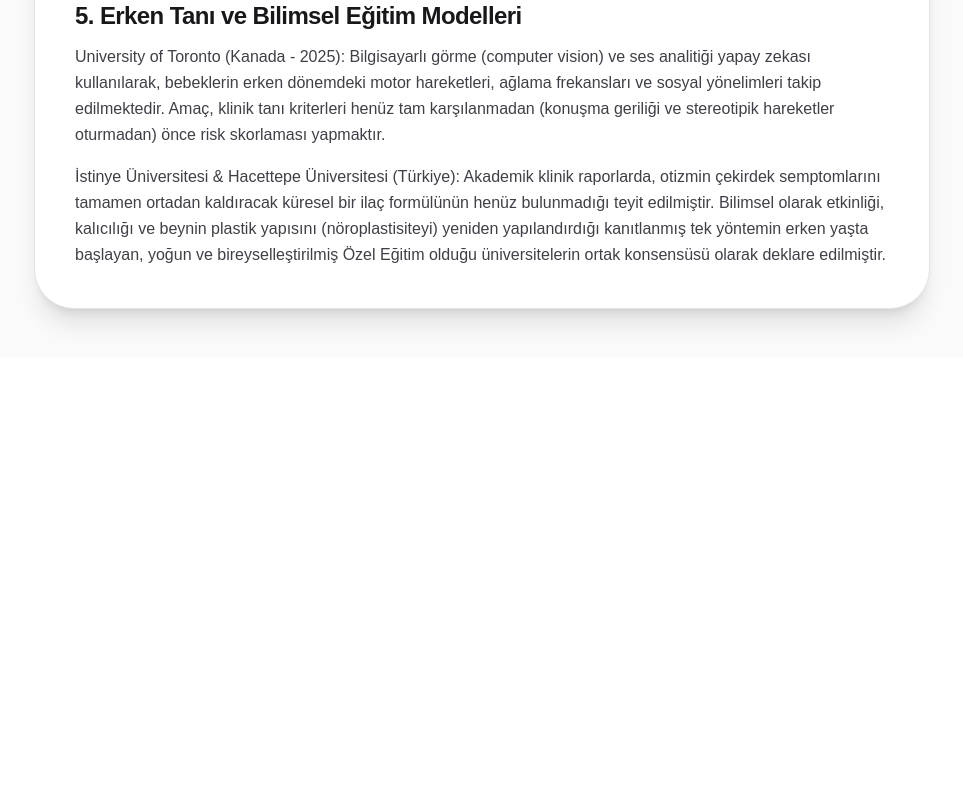
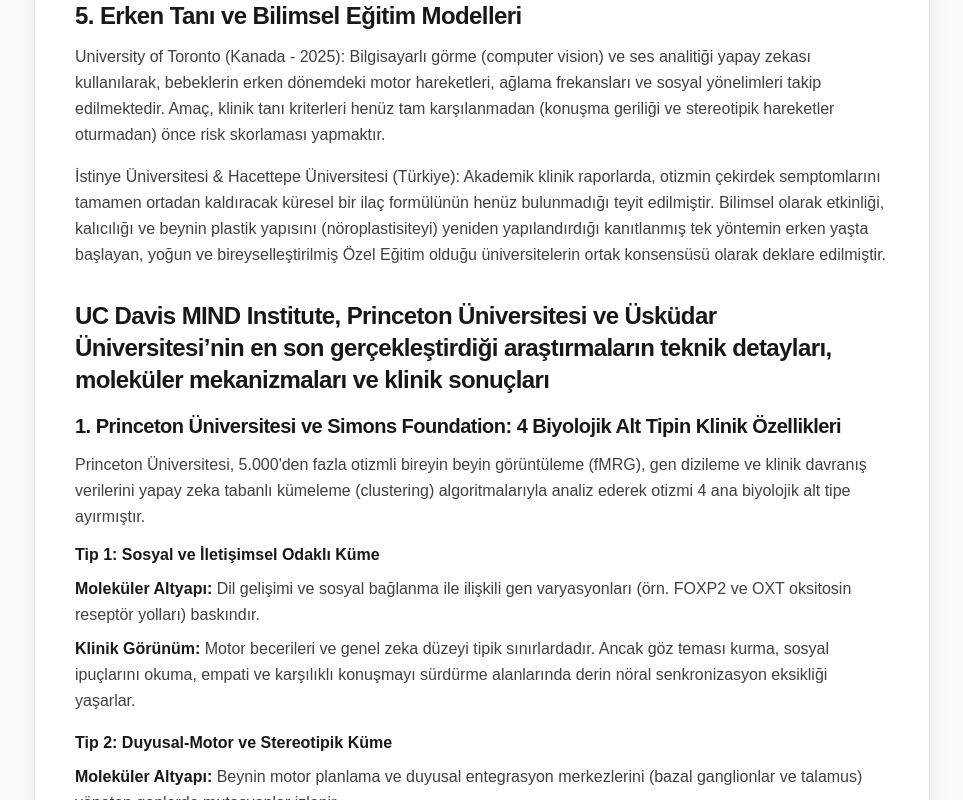
Before and after one commit to zeynelguner-del/otizm, a Next.js app: page /osb-research in a window 1280 px wide. Shown: the part 1459-2259 px from the top of the page, without its empty margins (158-1121 px from the left). Before the commit the page ends 1816 px from the top, so only its background shows below. Built offline with nearby package versions, Linux system fonts and the light colour scheme.

Commit message:
Extend OSB research page with technical details

```diff
--- a/src/app/osb-research/page.tsx
+++ b/src/app/osb-research/page.tsx
@@ -102,6 +102,127 @@
               </p>
             </div>
           </div>
+
+          <div className="space-y-4">
+            <h2 className="text-2xl font-black text-zinc-900 dark:text-zinc-50 tracking-tight">
+              UC Davis MIND Institute, Princeton Üniversitesi ve Üsküdar Üniversitesi’nin en son gerçekleştirdiği araştırmaların teknik detayları, moleküler
+              mekanizmaları ve klinik sonuçları
+            </h2>
+
+            <div className="space-y-8 text-zinc-700 dark:text-zinc-300 font-medium leading-relaxed">
+              <div className="space-y-3">
+                <h3 className="text-xl font-black text-zinc-900 dark:text-zinc-50 tracking-tight">1. Princeton Üniversitesi ve Simons Foundation: 4 Biyolojik Alt Tipin Klinik Özellikleri</h3>
+                <p>
+                  Princeton Üniversitesi, 5.000&apos;den fazla otizmli bireyin beyin görüntüleme (fMRG), gen dizileme ve klinik davranış verilerini yapay zeka tabanlı
+                  kümeleme (clustering) algoritmalarıyla analiz ederek otizmi 4 ana biyolojik alt tipe ayırmıştır.
+                </p>
+
+                <div className="space-y-4">
+                  <div className="space-y-2">
+                    <div className="font-black text-zinc-900 dark:text-zinc-50">Tip 1: Sosyal ve İletişimsel Odaklı Küme</div>
+                    <div>
+                      <span className="font-black text-zinc-900 dark:text-zinc-50">Moleküler Altyapı:</span> Dil gelişimi ve sosyal bağlanma ile ilişkili gen
+                      varyasyonları (örn. FOXP2 ve OXT oksitosin reseptör yolları) baskındır.
+                    </div>
+                    <div>
+                      <span className="font-black text-zinc-900 dark:text-zinc-50">Klinik Görünüm:</span> Motor becerileri ve genel zeka düzeyi tipik sınırlardadır.
+                      Ancak göz teması kurma, sosyal ipuçlarını okuma, empati ve karşılıklı konuşmayı sürdürme alanlarında derin nöral senkronizasyon eksikliği
+                      yaşarlar.
+                    </div>
+                  </div>
+
+                  <div className="space-y-2">
+                    <div className="font-black text-zinc-900 dark:text-zinc-50">Tip 2: Duyusal-Motor ve Stereotipik Küme</div>
+                    <div>
+                      <span className="font-black text-zinc-900 dark:text-zinc-50">Moleküler Altyapı:</span> Beynin motor planlama ve duyusal entegrasyon merkezlerini
+                      (bazal ganglionlar ve talamus) yöneten genlerde mutasyonlar izlenir.
+                    </div>
+                    <div>
+                      <span className="font-black text-zinc-900 dark:text-zinc-50">Klinik Görünüm:</span> Yoğun tekrarlayıcı hareketler (el çırpma, sallanma) ve aşırı
+                      duyusal hassasiyetler (ses, ışık, dokunma reaksiyonları) ön plandadır. Sosyal beceriler bu hassasiyetlerin yönetilmesiyle kısmen stabil
+                      kalabilir.
+                    </div>
+                  </div>
+
+                  <div className="space-y-2">
+                    <div className="font-black text-zinc-900 dark:text-zinc-50">Tip 3: Gelişimsel Gecikme ve Bilişsel Etkilenme Kümesi</div>
+                    <div>
+                      <span className="font-black text-zinc-900 dark:text-zinc-50">Moleküler Altyapı:</span> Erken embriyonik dönemde beyin kabuğunun (korteks)
+                      tabakalaşmasını yöneten büyük ölçekli kromozomal kopya sayısı varyasyonları (CNV) ile ilişkilidir.
+                    </div>
+                    <div>
+                      <span className="font-black text-zinc-900 dark:text-zinc-50">Klinik Görünüm:</span> Konuşmanın hiç gelişmemesi veya ciddi şekilde gecikmesi, motor
+                      becerilerde yavaşlık ve zihinsel gelişim süreçlerinde ek destek ihtiyacı ile karakterizedir.
+                    </div>
+                  </div>
+
+                  <div className="space-y-2">
+                    <div className="font-black text-zinc-900 dark:text-zinc-50">Tip 4: Geniş Kapsamlı ve Medikal Komorbidite Kümesi</div>
+                    <div>
+                      <span className="font-black text-zinc-900 dark:text-zinc-50">Moleküler Altyapı:</span> Sadece sinir sistemini değil; bağışıklık ve sindirim
+                      sistemini de düzenleyen multi-sistemik genetik yolaklar (örn. PTEN ve TSC gen mutasyonları) aktiftir.
+                    </div>
+                    <div>
+                      <span className="font-black text-zinc-900 dark:text-zinc-50">Klinik Görünüm:</span> Spektrum semptomlarına eş zamanlı olarak dirençli epilepsi,
+                      uyku bozuklukları, ağır gastrointestinal (mide-bağırsak) sorunlar ve kronik nöro-enflamasyon eşlik eder.
+                    </div>
+                  </div>
+                </div>
+              </div>
+
+              <div className="space-y-3">
+                <h3 className="text-xl font-black text-zinc-900 dark:text-zinc-50 tracking-tight">2. Üsküdar Üniversitesi: GRID2 Geni ve Glutamat Mekanizması</h3>
+                <p>
+                  Üsküdar Üniversitesi bünyesinde yürütülen moleküler nörobilim çalışmaları, otizmin arkasındaki hücresel mekanizmalardan birini
+                  &quot;Eksitasyon/İnhibisyon (Uyarılma/Baskılanma) Dengesizliği&quot; üzerinden açıklamış ve uluslararası literatüre sunmuştur.
+                </p>
+                <p>
+                  [Sistemik Enflamasyon (TNFα Artışı)] ──&gt; [GRID2 Geninin Baskılanması] ──&gt; [Glutamat Reseptör Kusuru] ──&gt; [Beyinde Aşırı Elektriksel
+                  Uyarılma (Duyusal Aşırı Yüklenme)]
+                </p>
+                <p>
+                  <span className="font-black text-zinc-900 dark:text-zinc-50">GRID2 Geninin Rolü:</span> Bu gen, beyincikte (serebellum) bulunan ve hareket kontrolü
+                  ile duyusal bilgilerin işlenmesinden sorumlu olan Purkinje hücrelerindeki İyonotropik Glutamat Reseptörü Delta-2 proteinini kodlar.
+                </p>
+                <p>
+                  <span className="font-black text-zinc-900 dark:text-zinc-50">Sitokin (TNFα) Tetiklemesi:</span> Araştırma, vücuttaki veya beyindeki kronik
+                  enflamasyonun (bağışıklık sistemi aktivasyonu) bir göstergesi olan TNFα adlı molekülün yükseldiğinde, GRID2 geninin ifadesini (ekspresyonunu)
+                  baskıladığını kanıtlamıştır.
+                </p>
+                <p>
+                  <span className="font-black text-zinc-900 dark:text-zinc-50">Nöral Sonuç:</span> GRID2 geninin işlevini tam yapamaması, sinapslarda ana uyarıcı
+                  kimyasal olan glutamatın geri emilimini ve dengelenmesini bozar. Beyin hücreleri aşırı uyarılır. Bu durum otizmli bireylerde duyusal bilgilerin
+                  filtrelenememesine (duyusal aşırı yüklenme), motor koordinasyon sorunlarına ve öğrenme süreçlerindeki farklılıklara yol açar.
+                </p>
+              </div>
+
+              <div className="space-y-3">
+                <h3 className="text-xl font-black text-zinc-900 dark:text-zinc-50 tracking-tight">
+                  3. UC Davis MIND Institute: Yaşlanma ve Yetişkinlik Dönemi Otizm Araştırmaları
+                </h3>
+                <p>
+                  UC Davis MIND Institute, otizmin sadece bir çocukluk dönemi durumu olmadığını, yaşam boyu süren nörobiyolojik bir süreç olduğunu boylamsal
+                  (longitudinal) çalışmalarla ortaya koymaktadır.
+                </p>
+                <p>
+                  <span className="font-black text-zinc-900 dark:text-zinc-50">Nörolojik Yaşlanma Hızı:</span> Enstitünün beyin görüntüleme arşivleri üzerinde yaptığı
+                  incelemeler, otizmli bireylerin beyinlerindeki bazı bölgelerin (özellikle prefrontal korteks) yaşlanma ile birlikte tipik gelişim gösteren
+                  bireylere göre daha hızlı hacim kaybına uğrayabildiğini göstermiştir.
+                </p>
+                <p>
+                  <span className="font-black text-zinc-900 dark:text-zinc-50">Bağışıklık Sistemi ve Hücresel Yaşlanma:</span> Yetişkin otizmli bireylerde, hücresel
+                  yaşlanmayı gösteren telomer kısalmasının ve hücresel stres düzeylerinin daha yüksek olduğu saptanmıştır. Bu durum, yaşlandıkça kardiyovasküler
+                  sistem ve metabolik rahatsızlıkların spektrumdaki bireylerde daha erken yaşlarda görülme riskini artırmaktadır.
+                </p>
+                <p>
+                  <span className="font-black text-zinc-900 dark:text-zinc-50">Klinik &quot;Maskeleme&quot; ve Ruh Sağlığı:</span> Yetişkinlik dönemine ulaşmış, tanı
+                  almamış veya geç tanı almış yüksek işlevli otizmli bireylerin (özellikle kadınların), sosyal hayata uyum sağlamak için geliştirdikleri
+                  &quot;kamuflaj/maskeleme&quot; stratejilerinin, orta ve ileri yaşlarda ağır tükenmişlik (autistic burnout), klinik depresyon ve anksiyete
+                  bozukluklarını tetiklediği enstitünün klinik raporlarında doğrulanmıştır.
+                </p>
+              </div>
+            </div>
+          </div>
         </section>
       </main>
     </div>
```
